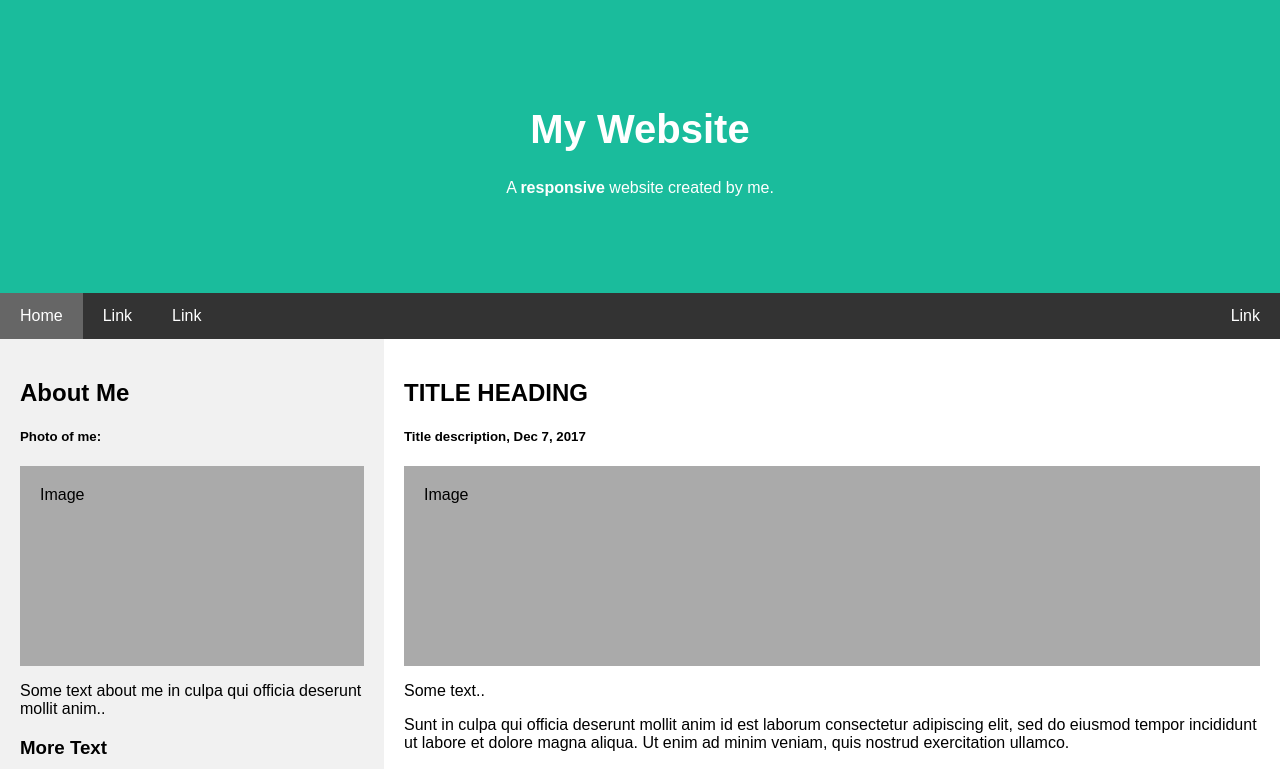
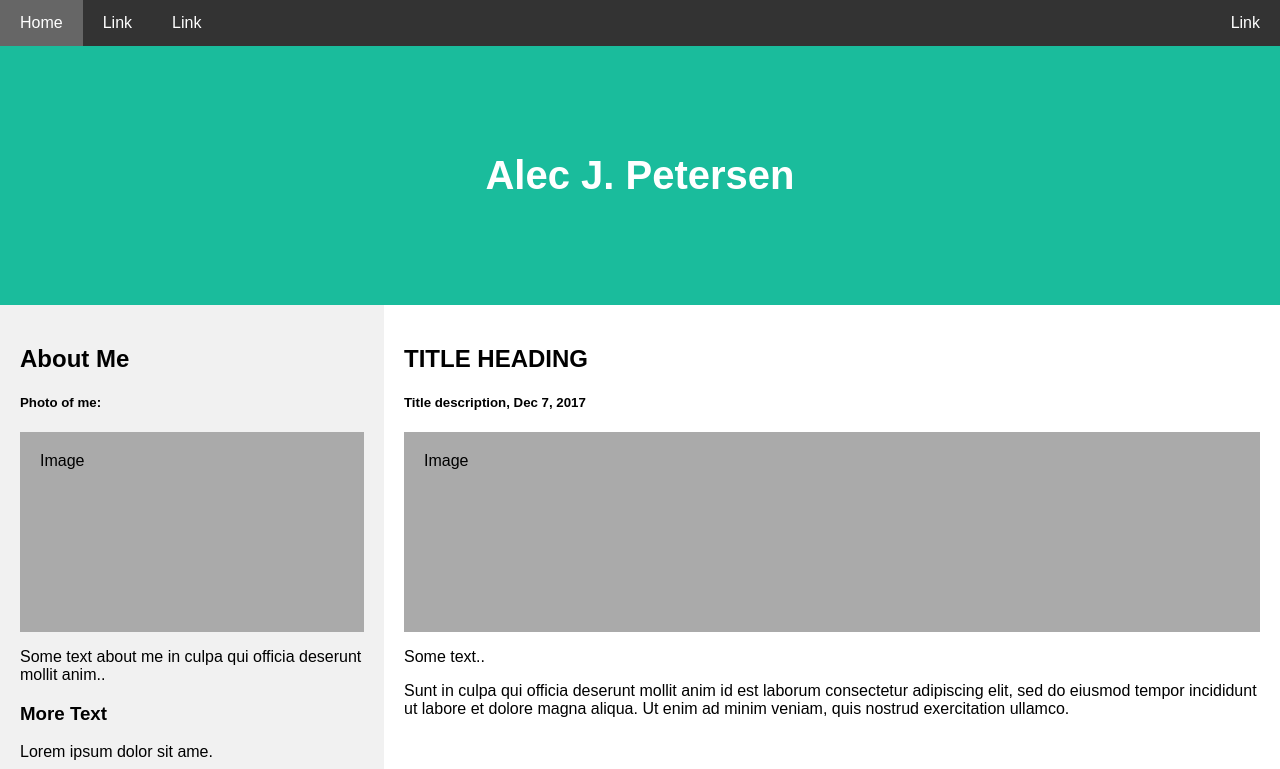
Before and after one commit to ajpetersen25/alecjpetersen.com, a plain HTML site: page index.html in a window 1280 px wide. Shown: the top 769 px of the page. Drawn offline with Linux system fonts and the light colour scheme.

Commit message:
Update index.html

```diff
--- a/index.html
+++ b/index.html
@@ -122,17 +122,18 @@ body {
 </head>
 <body>
 
-<div class="header">
-  <h1>My Website</h1>
-  <p>A <b>responsive</b> website created by me.</p>
-</div>
-
 <div class="navbar">
   <a href="#" class="active">Home</a>
   <a href="#">Link</a>
   <a href="#">Link</a>
   <a href="#" class="right">Link</a>
 </div>
+
+<div class="header">
+  <h1>Alec J. Petersen</h1>
+</div>
+
+
 
 <div class="row">
   <div class="side">
```
